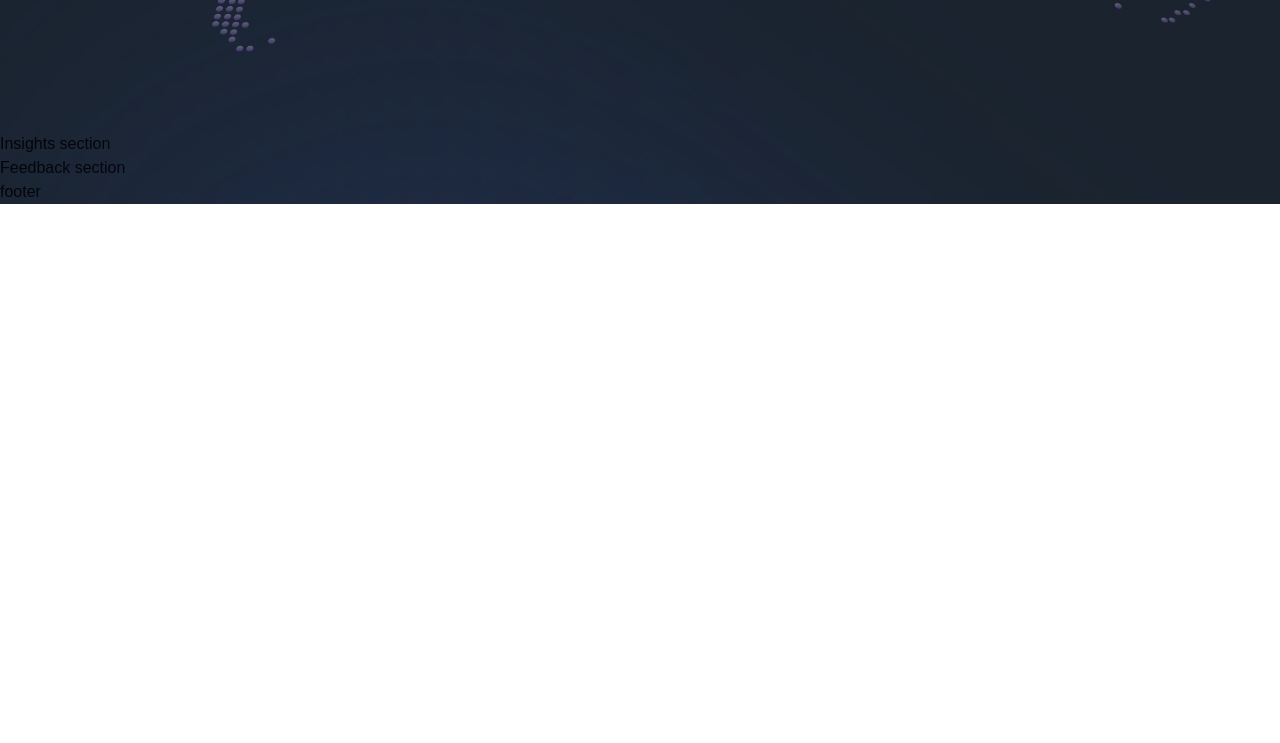
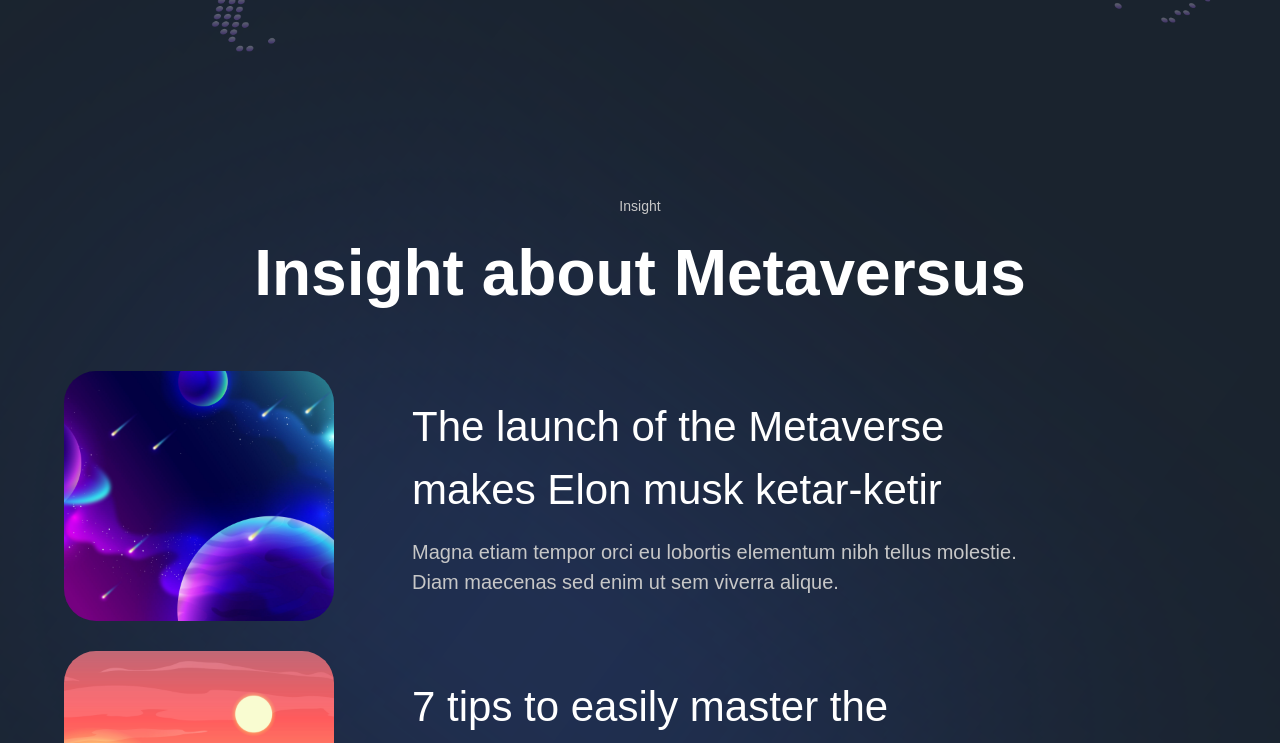
Before and after one commit to allentevyaw/Metaverse-Demo, a Next.js app: page / in a window 1280 px wide. Shown: the part 5160-5903 px from the top of the page. Before the commit the page ends 5364 px from the top, so only its background shows below. Built offline with nearby package versions, Linux system fonts and the light colour scheme; a web font is replaced by a local one.

Commit message:
insights sectionn

```diff
--- a/components/InsightCard.jsx
+++ b/components/InsightCard.jsx
@@ -1,9 +1,30 @@
 'use client';
+import styles from "../styles";
+import {motion} from 'framer-motion'
+import { fadeIn } from "../utils/motion";
 
-const InsightCard = () => (
-  <div>
-    Insight Card
+const InsightCard = ({imgUrl, title, subtitle, index}) => (
+  <motion.div
+  variants={fadeIn('up', 'spring', index * 0.5, 1)}
+  className='flex md:flex-row flex-col gap-4'>
+   <img
+    src={imgUrl}
+    alt='planet-01'
+    className="md:w-[270px] w-full h-[250px]
+    rounded-[32px] object-cover" />
+
+<div className="w-full flex justify-between items-center">
+  <div className="flex-1 md:ml-[62px] flex flex-col max-w-[650px]">
+    <h4
+    className="font-normal lg:text-[42px] text-[26px] text-white">{title}</h4>
+    <p className="mt-[16px] font-normal lg:text-[20px] text-[14px] text-secondary-white">{subtitle}</p>
+
+
   </div>
+
+</div>
+
+  </motion.div>
 );
 
 export default InsightCard;
--- a/sections/Insights.jsx
+++ b/sections/Insights.jsx
@@ -1,8 +1,38 @@
 'use client';
 
+import { motion } from 'framer-motion';
+
+import styles from '../styles';
+import { insights } from '../constants';
+import { InsightCard, TitleText, TypingText } from '../components';
+import {  staggerContainer } from '../utils/motion';
+
 const Insights = () => (
-  <section>
-    Insights section
+  <section className={`${styles.paddings} relative z-10`}>
+  <motion.div
+    variants={staggerContainer}
+    initial="hidden"
+    whileInView="show"
+    viewport={{ once: false, amount: 0.25 }}
+    className={`${styles.innerWidth} mx-auto flex flex-col`}
+  >
+    <TypingText
+    title='Insight'
+    textStyles='text-center' />
+    <TitleText
+    title="Insight about Metaversus"
+    textStyles='text-center' />
+
+  <div className='mt-[50px] flex flex-col gap-[30px]'>
+    {insights.map((insight, index) => (
+      <InsightCard
+        key={`insight-${index}`}
+        {...insight}
+        index={index +1}/>
+    ))}
+  </div>
+
+    </motion.div>,
   </section>
 );
 
```
